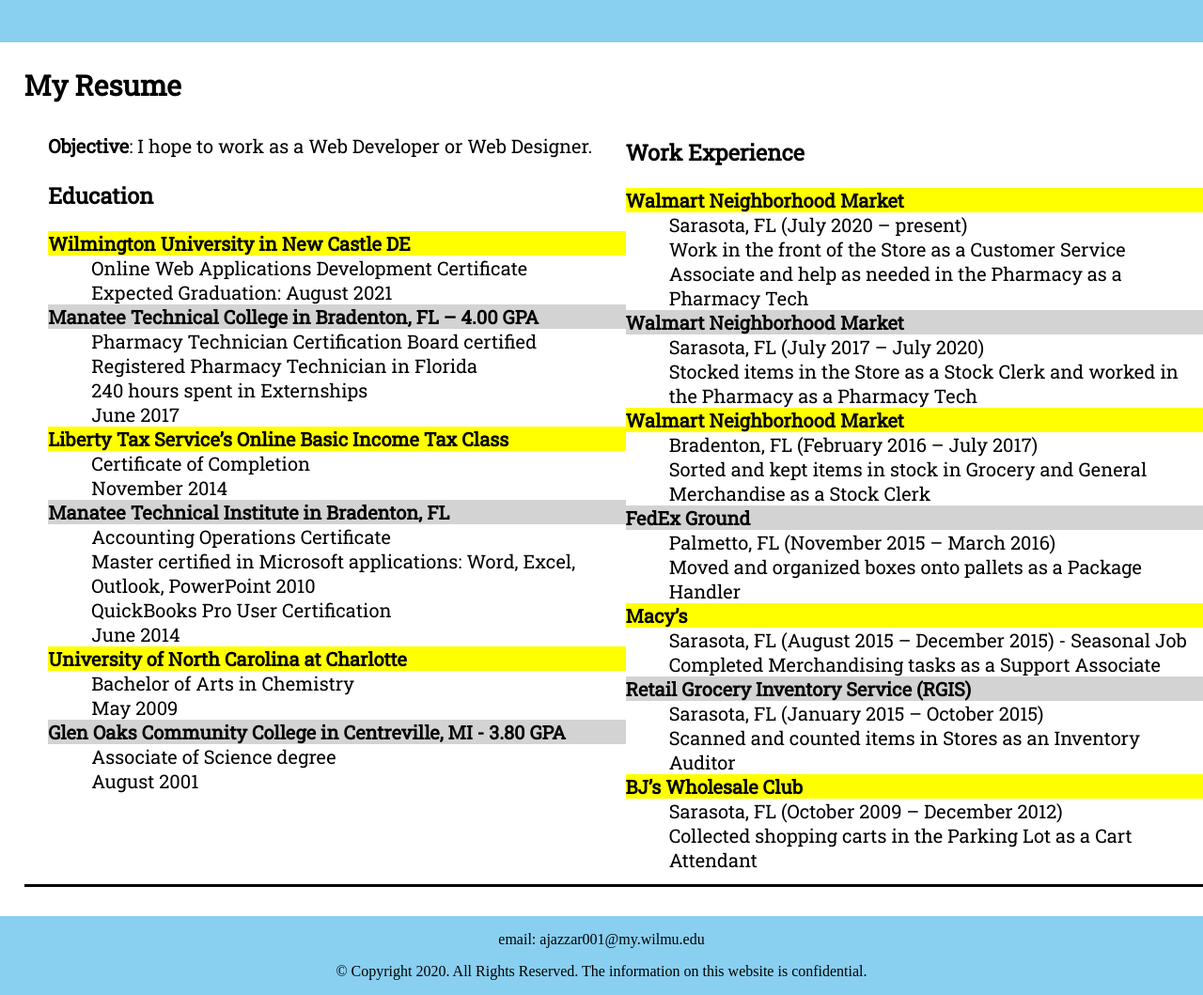
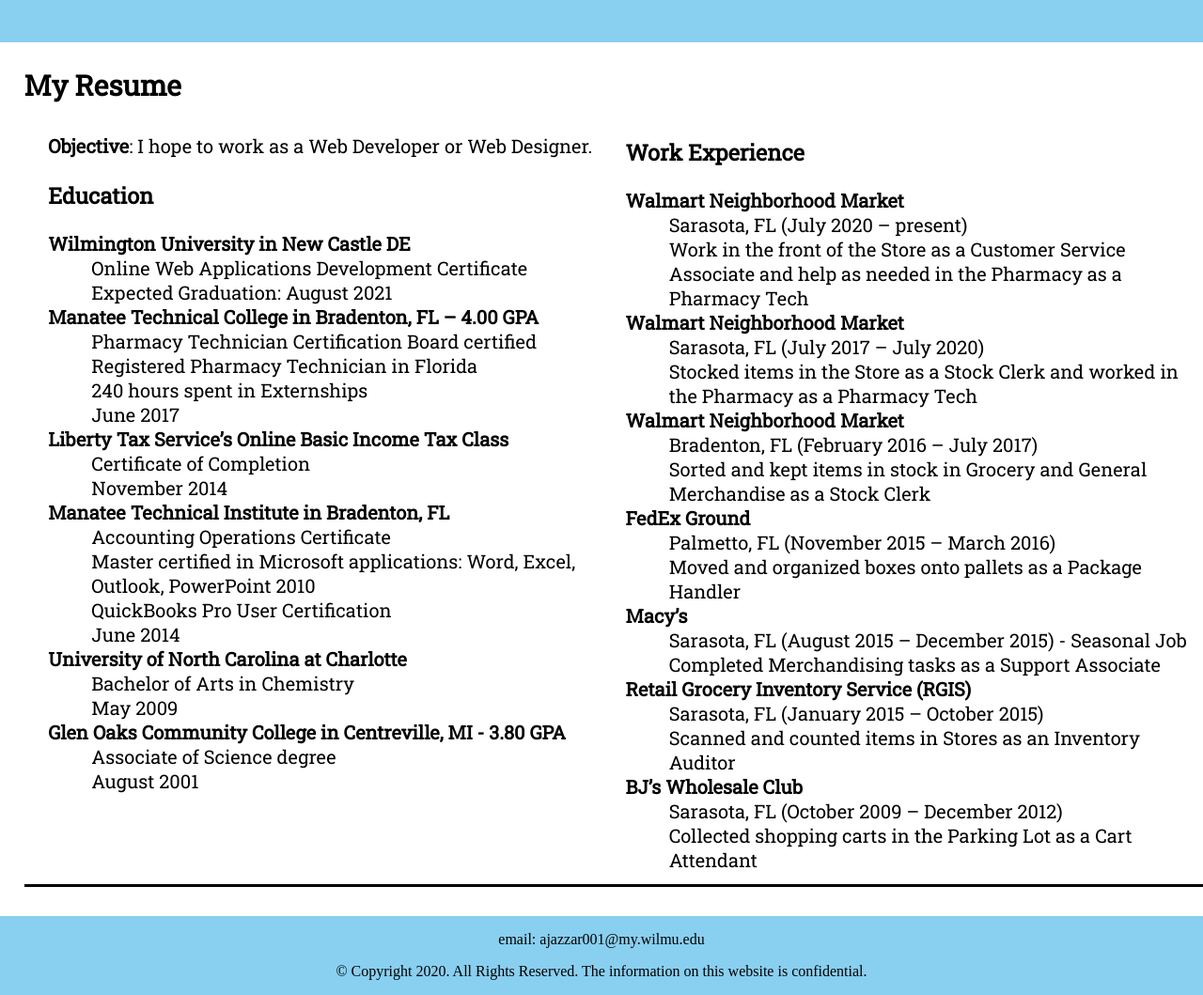
Before and after one commit to ajazzar/ajazzar.github.io, a PHP site: page /about.html in a window 1280 px wide; the page is wider, and only the part inside the window is pictured. Shown: the part 355-1414 px from the top of that part at 94% size. Run offline with PHP 8.4, Linux system fonts and the light colour scheme; some web fonts are replaced.

Commit message:
Update styles2.css

```diff
--- a/Portfolio/css/styles2.css
+++ b/Portfolio/css/styles2.css
@@ -86,7 +86,7 @@
 }
 
 #summary {
-    background-color: lightgrey;
+    background-color: #fff;
 }
 
 #summary ul {
@@ -116,19 +116,19 @@
 }
 
 article li:nth-of-type(even) {
-    background-color: lightgrey;
+    background-color: #fff;
 }
 
 article li:nth-of-type(odd) {
-    background-color: #ffff00;
+    background-color: #fff;
 }
 
 article dt:nth-of-type(even) {
-    background-color: lightgrey;
+    background-color: #fff;
 }
 
 article dt:nth-of-type(odd) {
-    background-color: #ffff00;
+    background-color: #ffff;
 }
 
 #references {
```
